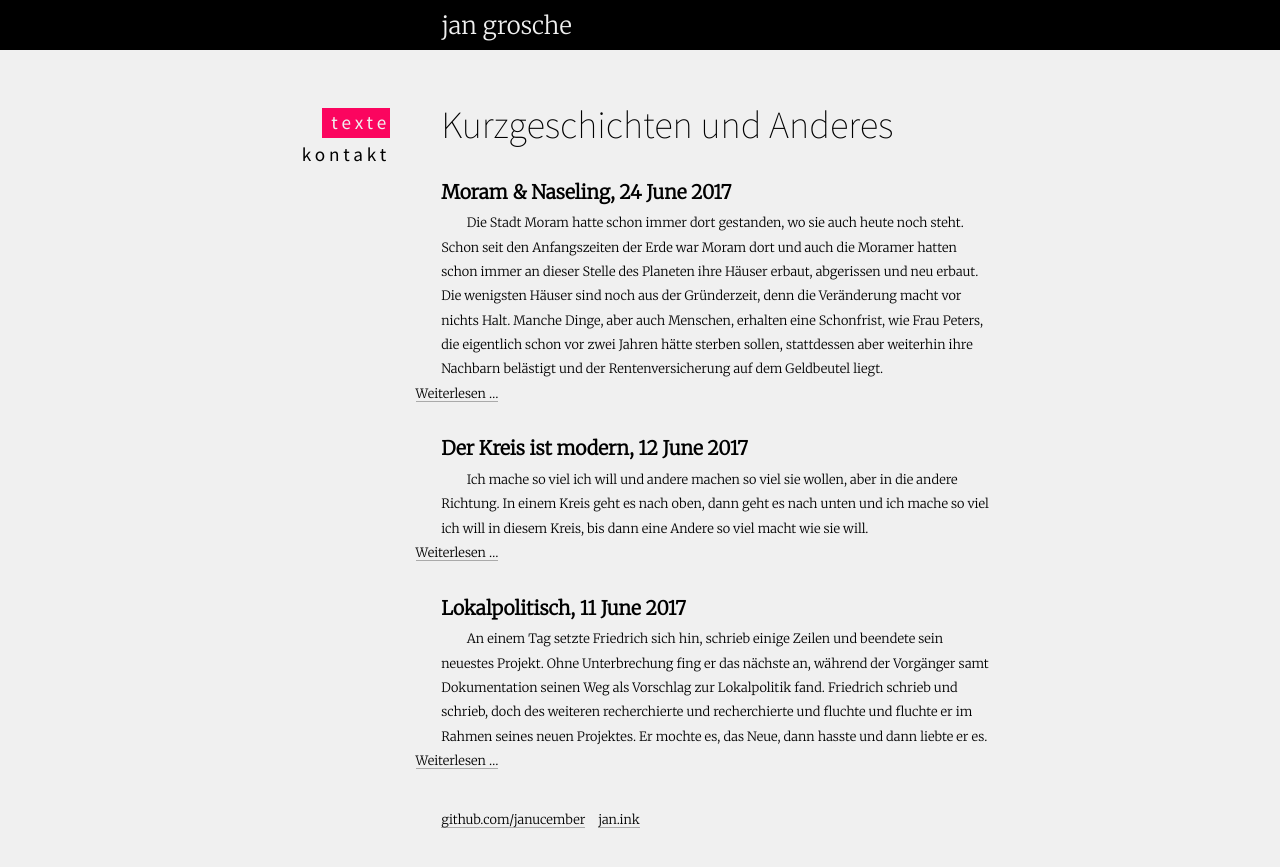
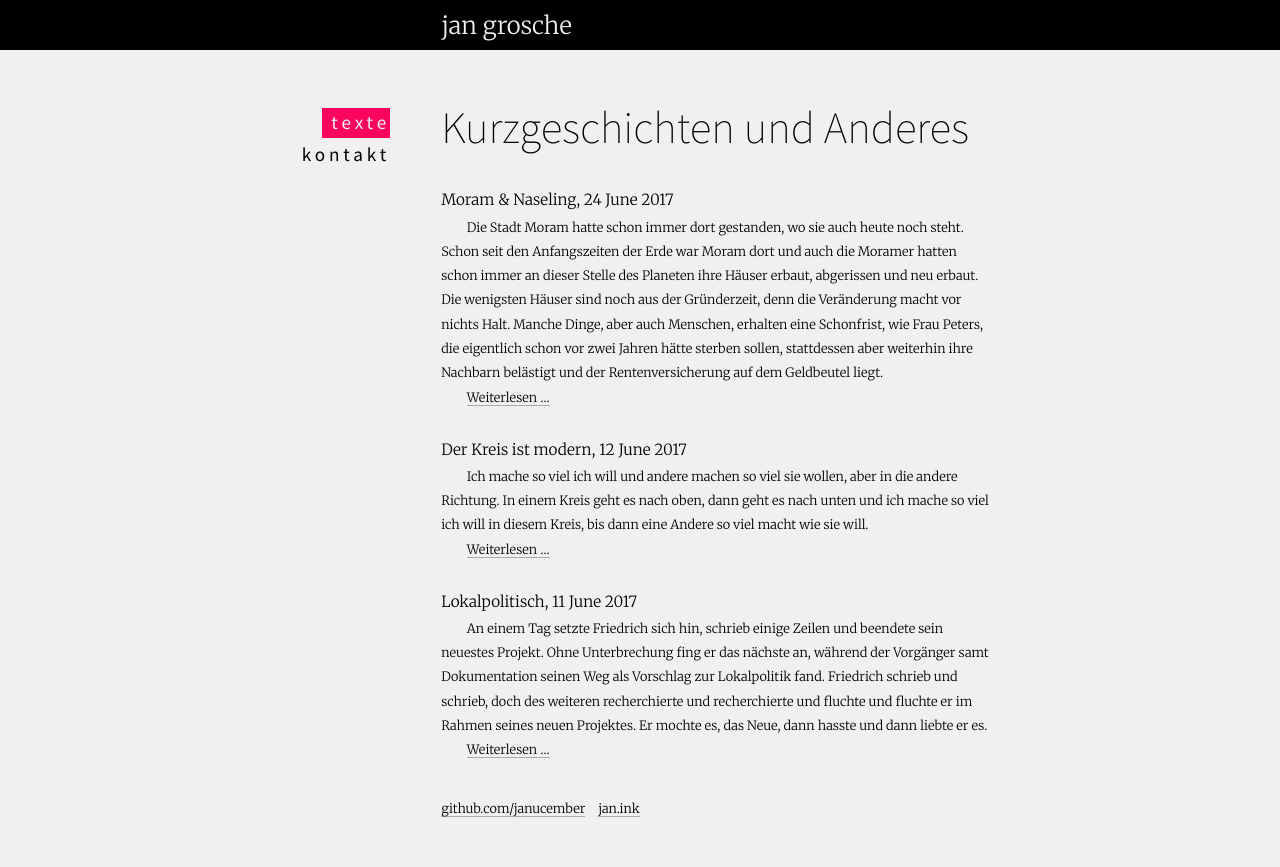
Before and after one commit to janucember/creative-writing-german, a Jekyll site: the page built from index.html, in a window 1280 px wide. Shown: the top 867 px of the page. Built offline with Jekyll 4.4.1, drawn with Linux system fonts in a browser that asks for light colours.

Commit message:
improved structure and style

```diff
--- a/css/main.css
+++ b/css/main.css
@@ -185,12 +185,17 @@ nav a.active {
 
 #inhalt h1 {
     font-family: "Source Sans Pro", Helvetica, Arial, sans-serif;
-    font-size: 3em;
+    font-size: 3.5em;
     font-weight: 300;
 
     line-height: 1;
 
     margin-bottom: .8em;
+}
+
+#inhalt h2 {
+    font-size: 1.2em;
+    font-weight: 400;
 }
 
 #inhalt li {
--- a/index.html
+++ b/index.html
@@ -8,8 +8,8 @@ title: Kurzgeschichten und Anderes
   {% for post in site.posts %}
     <li>
         <h2>{{ post.title }}, {{ post.date | date_to_long_string }}</h2>
-        <p style="text-indent: -2em;">{{ post.excerpt }}</p>
-        <p style="text-indent: -2em;"><a href="/creative-writing-german{{ post.url }}">Weiterlesen …</a></p>
+        <p>{{ post.excerpt }}</p>
+        <p><a href="/creative-writing-german{{ post.url }}">Weiterlesen …</a></p>
     </li>
   {% endfor %}
 </ul>
```
